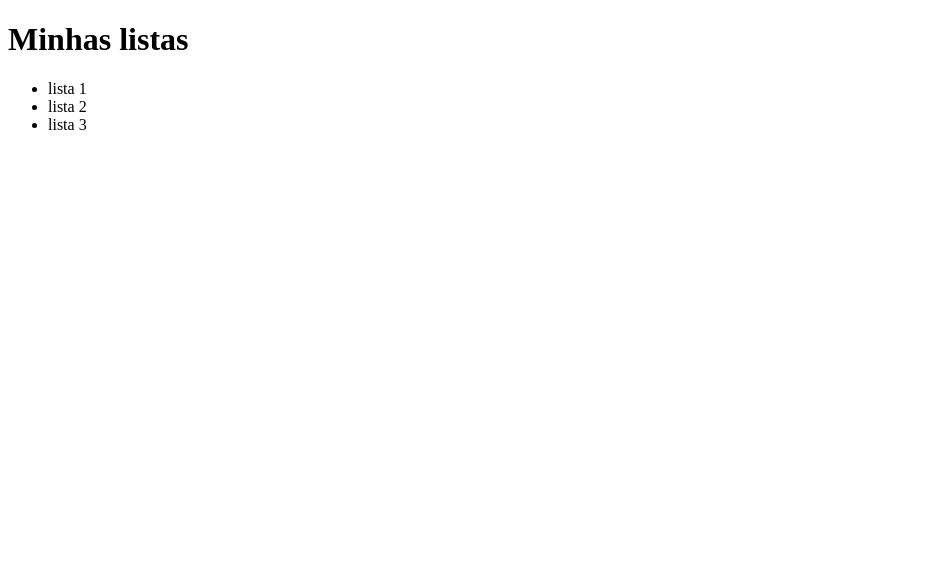
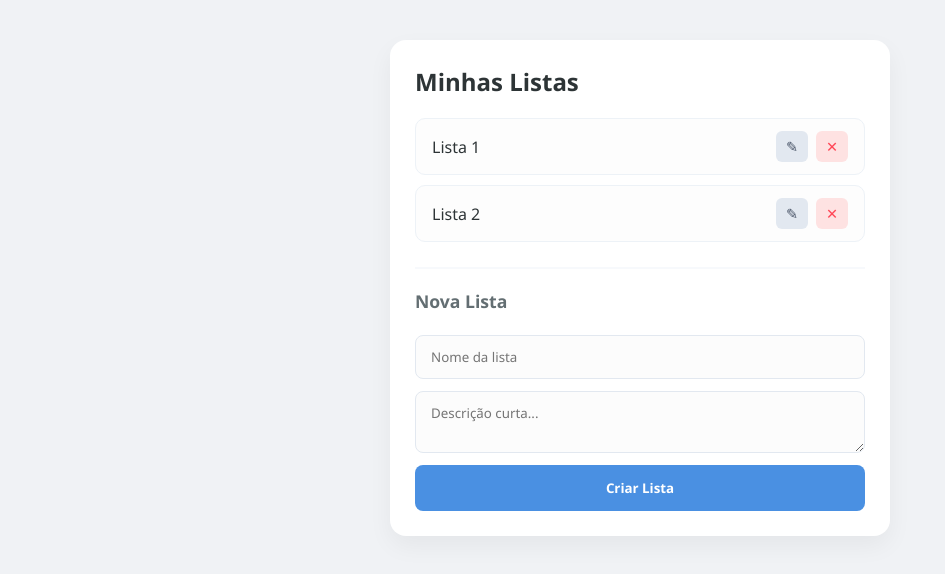
Before and after one commit to Gabriel-Darbello/To-do-list-PostgreSQL, a website: page public/index.html in a window 1280 px wide. Shown: the whole page, without its empty margins (0-945 px from the left). Drawn offline with Linux system fonts and the light colour scheme.

Commit message:
feat: reestruturação completa do HTML e criação do CSS
Para a reestruturação do HTML e desenvolvimento do CSS foi utilizado o Gemini IA do google pois o foco do projeto é criação de API e consumir API utilizando NodeJS e Javascript

```diff
--- a/public/index.html
+++ b/public/index.html
@@ -2,25 +2,67 @@
 <html lang="pt-BR">
 <head>
   <meta charset="UTF-8">
+  <meta name="viewport" content="width=device-width, initial-scale=1.0">
+  <link rel="stylesheet" href="style.css">
   <title>To-do List</title>
 </head>
 <body>
-  <div id="lista-container">
-    <h1>Minhas listas</h1>
-    <ul>
-      <li>lista 1</li>
-      <li>lista 2</li>
-      <li>lista 3</li>
-    </ul>
-  </div>
 
-  <div id="tarefa-container" style="display: none;">
-    <h1>Lista 1</h1>
-    <ul>
-      <li>tarefa 1</li>
-      <li>tarefa 2</li>
-      <li>tarefa 3</li>
-    </ul>
-  </div>
+  <main class="app-wrapper">
+    <section id="lista-container" class="card">
+      <header>
+        <h1>Minhas Listas</h1>
+      </header>
+
+      <ul class="item-list">
+        <li>
+          <span class="item-text">Lista 1</span>
+          <div class="actions">
+            <button class="btn-edit" title="Editar">✎</button>
+            <button class="btn-delete" title="Excluir">✕</button>
+          </div>
+        </li>
+        <li>
+          <span class="item-text">Lista 2</span>
+          <div class="actions">
+            <button class="btn-edit">✎</button>
+            <button class="btn-delete">✕</button>
+          </div>
+        </li>
+      </ul>
+
+      <form id="form-nova-lista" class="todo-form">
+        <h2>Nova Lista</h2>
+        <input type="text" placeholder="Nome da lista" required>
+        <textarea placeholder="Descrição curta..."></textarea>
+        <button type="submit" class="btn-main">Criar Lista</button>
+      </form>
+    </section>
+
+    <section id="tarefa-container" class="card" style="display: none;">
+      <header>
+        <button class="btn-back">← Voltar</button>
+        <h1>Lista 1</h1>
+      </header>
+
+      <ul class="item-list">
+        <li class="task-item">
+          <label>
+            <input type="checkbox">
+            <span class="task-text">Tarefa 1</span>
+          </label>
+          <button class="btn-delete-small">✕</button>
+        </li>
+      </ul>
+
+      <form id="form-nova-tarefa" class="todo-form">
+        <h2>Nova Tarefa</h2>
+        <input type="text" placeholder="O que precisa ser feito?" required>
+        <input type="text" placeholder="Detalhes (opcional)">
+        <button type="submit" class="btn-main">Adicionar</button>
+      </form>
+    </section>
+  </main>
+
 </body>
 </html>
--- /dev/null
+++ b/public/style.css
@@ -0,0 +1,178 @@
+:root {
+  --primary-color: #4a90e2;
+  --secondary-color: #2ecc71;
+  --danger-color: #ff4757;
+  --text-main: #2d3436;
+  --text-sub: #636e72;
+  --bg-app: #f0f2f5;
+  --card-bg: #ffffff;
+}
+
+* {
+  margin: 0;
+  padding: 0;
+  box-sizing: border-box;
+  font-family: 'Segoe UI', system-ui, -apple-system, sans-serif;
+}
+
+body {
+  background-color: var(--bg-app);
+  color: var(--text-main);
+  display: flex;
+  justify-content: center;
+  align-items: flex-start;
+  min-height: 100vh;
+  padding: 40px 20px;
+}
+
+.app-wrapper {
+  width: 100%;
+  max-width: 500px;
+}
+
+.card {
+  background: var(--card-bg);
+  padding: 25px;
+  border-radius: 16px;
+  box-shadow: 0 10px 25px rgba(0, 0, 0, 0.05);
+  animation: fadeIn 0.3s ease-in-out;
+}
+
+@keyframes fadeIn {
+  from { opacity: 0; transform: translateY(10px); }
+  to { opacity: 1; transform: translateY(0); }
+}
+
+header {
+  margin-bottom: 20px;
+  display: flex;
+  align-items: center;
+  gap: 15px;
+}
+
+h1 {
+  font-size: 1.5rem;
+  font-weight: 700;
+}
+
+h2 {
+  font-size: 1.1rem;
+  color: var(--text-sub);
+  margin-bottom: 10px;
+}
+
+.item-list {
+  list-style: none;
+  margin-bottom: 25px;
+}
+
+.item-list li {
+  background: #fdfdfd;
+  border: 1px solid #edf2f7;
+  padding: 12px 16px;
+  border-radius: 10px;
+  margin-bottom: 10px;
+  display: flex;
+  justify-content: space-between;
+  align-items: center;
+  transition: all 0.2s ease;
+}
+
+.item-list li:hover {
+  border-color: var(--primary-color);
+  background: #f8fbff;
+}
+
+.item-text {
+  font-weight: 500;
+}
+
+.task-item label {
+  display: flex;
+  align-items: center;
+  gap: 10px;
+  cursor: pointer;
+  width: 100%;
+}
+
+input[type="checkbox"] {
+  width: 18px;
+  height: 18px;
+  accent-color: var(--primary-color);
+}
+
+.todo-form {
+  border-top: 2px solid #f7f9fc;
+  padding-top: 20px;
+  display: flex;
+  flex-direction: column;
+  gap: 12px;
+}
+
+input[type="text"],
+textarea {
+  width: 100%;
+  padding: 12px 15px;
+  border: 1px solid #e2e8f0;
+  border-radius: 8px;
+  background: #fcfcfc;
+  outline: none;
+  transition: all 0.2s;
+}
+
+textarea {
+  resize: vertical;
+  min-height: 60px;
+}
+
+input:focus, textarea:focus {
+  border-color: var(--primary-color);
+  background: #fff;
+  box-shadow: 0 0 0 3px rgba(74, 144, 226, 0.1);
+}
+
+
+.btn-main {
+  background-color: var(--primary-color);
+  color: white;
+  border: none;
+  padding: 14px;
+  border-radius: 8px;
+  font-weight: 600;
+  cursor: pointer;
+  transition: filter 0.2s;
+}
+
+.btn-main:hover {
+  filter: brightness(1.1);
+}
+
+.actions {
+  display: flex;
+  gap: 8px;
+}
+
+.btn-edit, .btn-delete, .btn-delete-small {
+  border: none;
+  padding: 6px 10px;
+  border-radius: 6px;
+  cursor: pointer;
+  font-size: 0.9rem;
+  transition: transform 0.1s;
+}
+
+.btn-edit { background: #e2e8f0; color: #4a5568; }
+.btn-delete { background: #fee2e2; color: var(--danger-color); }
+.btn-delete-small { background: transparent; color: #a0aec0; }
+
+.btn-edit:hover, .btn-delete:hover {
+  transform: scale(1.05);
+}
+
+.btn-back {
+  background: none;
+  border: none;
+  color: var(--primary-color);
+  cursor: pointer;
+  font-weight: 600;
+}
```
